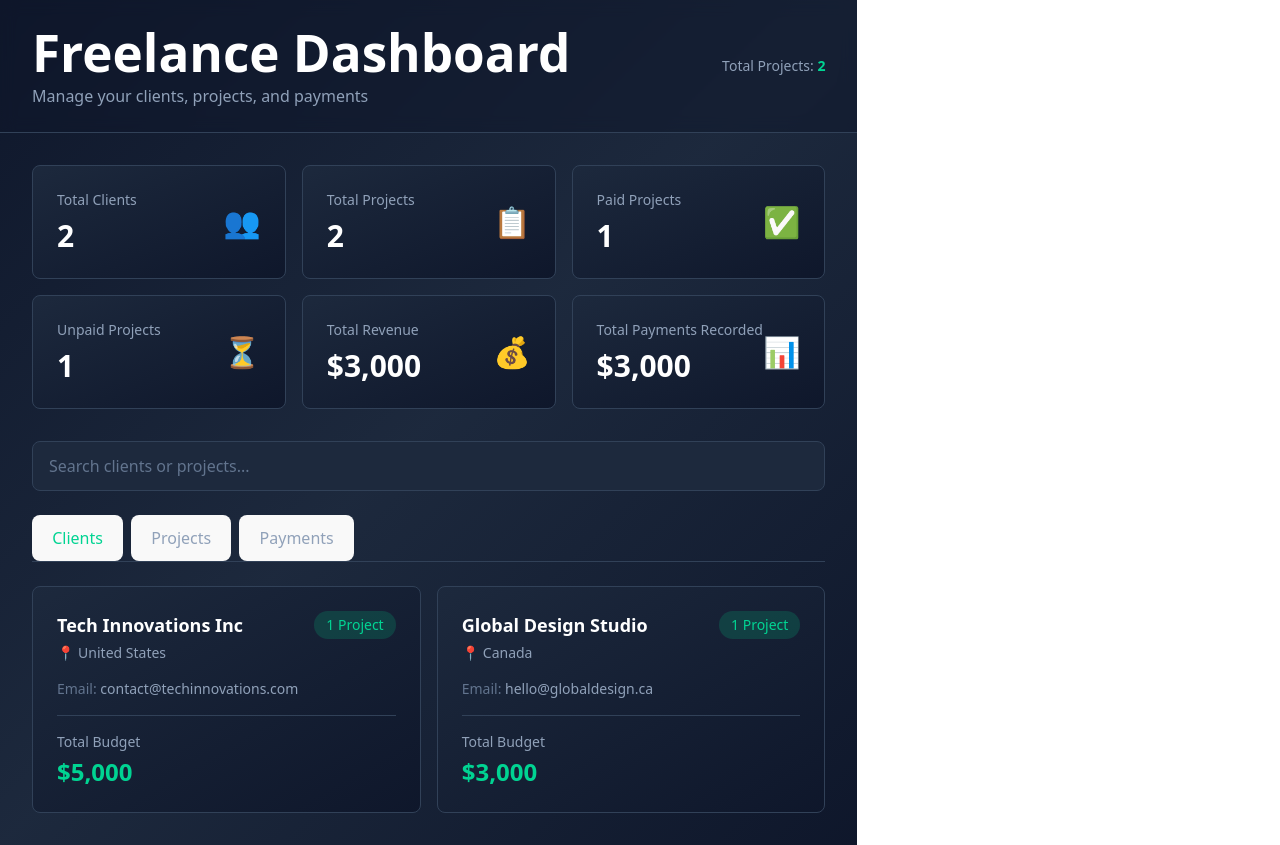
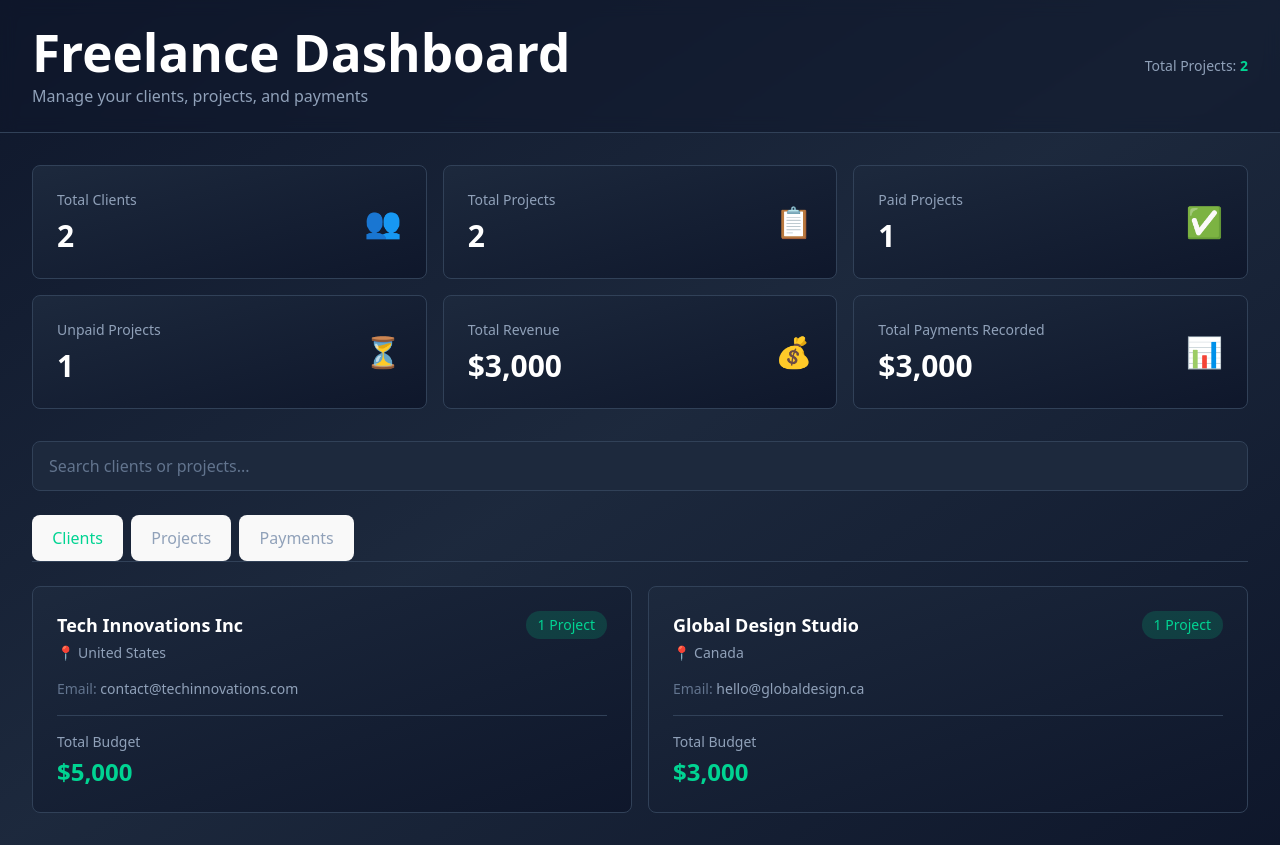
Before and after one commit to Ualine055/freelance-dashboard, a React app in the folder freelance-dashboard/: page / in a window 1280 px wide. Built offline with nearby package versions, Linux system fonts and the light colour scheme; the HTML template or start-up script is replaced by a standard one.

Commit message:
updated content on my index.css

```diff
--- a/freelance-dashboard/src/index.css
+++ b/freelance-dashboard/src/index.css
@@ -26,10 +26,14 @@ a:hover {
 
 body {
   margin: 0;
-  display: flex;
-  place-items: center;
   min-width: 320px;
   min-height: 100vh;
+  width: 100%;
+}
+
+#root {
+  min-height: 100vh;
+  width: 100%;
 }
 
 h1 {
```
